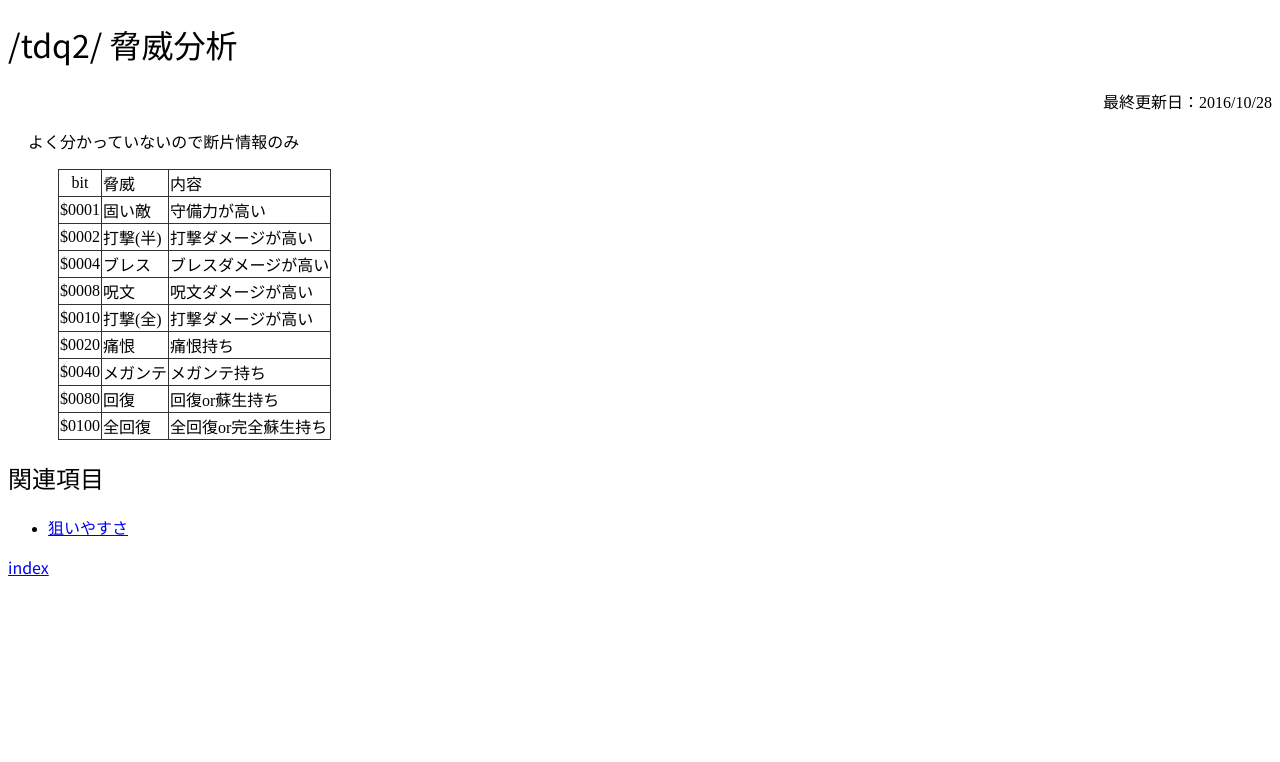
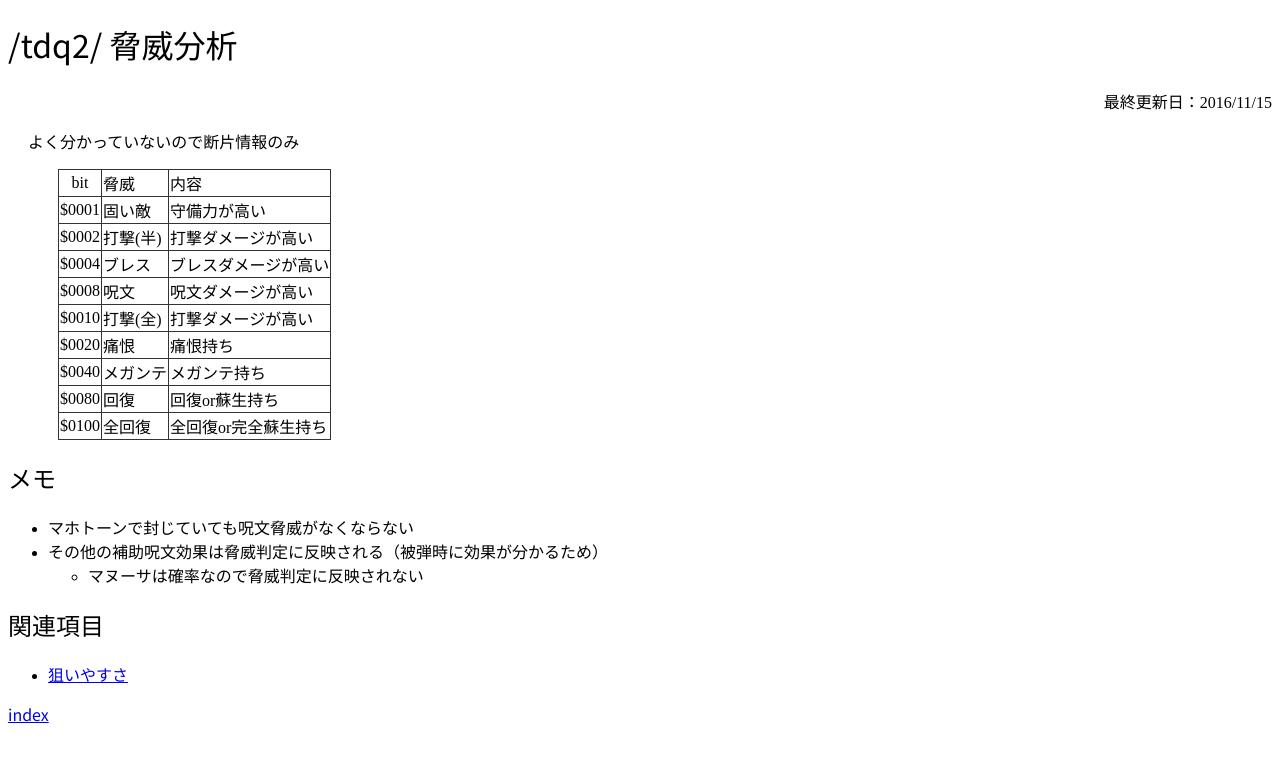
Before and after one commit to chiorex/TDQ_DATA_DAT, a Jekyll site: the page built from tdq2/threat_analysis.md, in a window 1280 px wide. Shown: the top 762 px of the page. Built offline with Jekyll 4.4.1, drawn with Linux system fonts in a browser that asks for light colours; some web fonts are replaced.

Commit message:
[AI]行動評価

```diff
--- a/tdq2/threat_analysis.md
+++ b/tdq2/threat_analysis.md
@@ -1,7 +1,7 @@
 ---
 layout: default
 title: 脅威分析
-update: 2016-10-28
+update: 2016-11-15
 ---
 
 よく分かっていないので断片情報のみ
@@ -19,6 +19,12 @@ update: 2016-10-28
 | $0100 | 全回復   | 全回復or完全蘇生持ち |
 
 
+## メモ
+
+* マホトーンで封じていても呪文脅威がなくならない
+* その他の補助呪文効果は脅威判定に反映される（被弾時に効果が分かるため）
+	* マヌーサは確率なので脅威判定に反映されない
+
 ## 関連項目
 
 * [狙いやすさ](ai_targeting)
```
Also changed, not shown: tdq2/ai_damage.md (+2 -2 lines).
